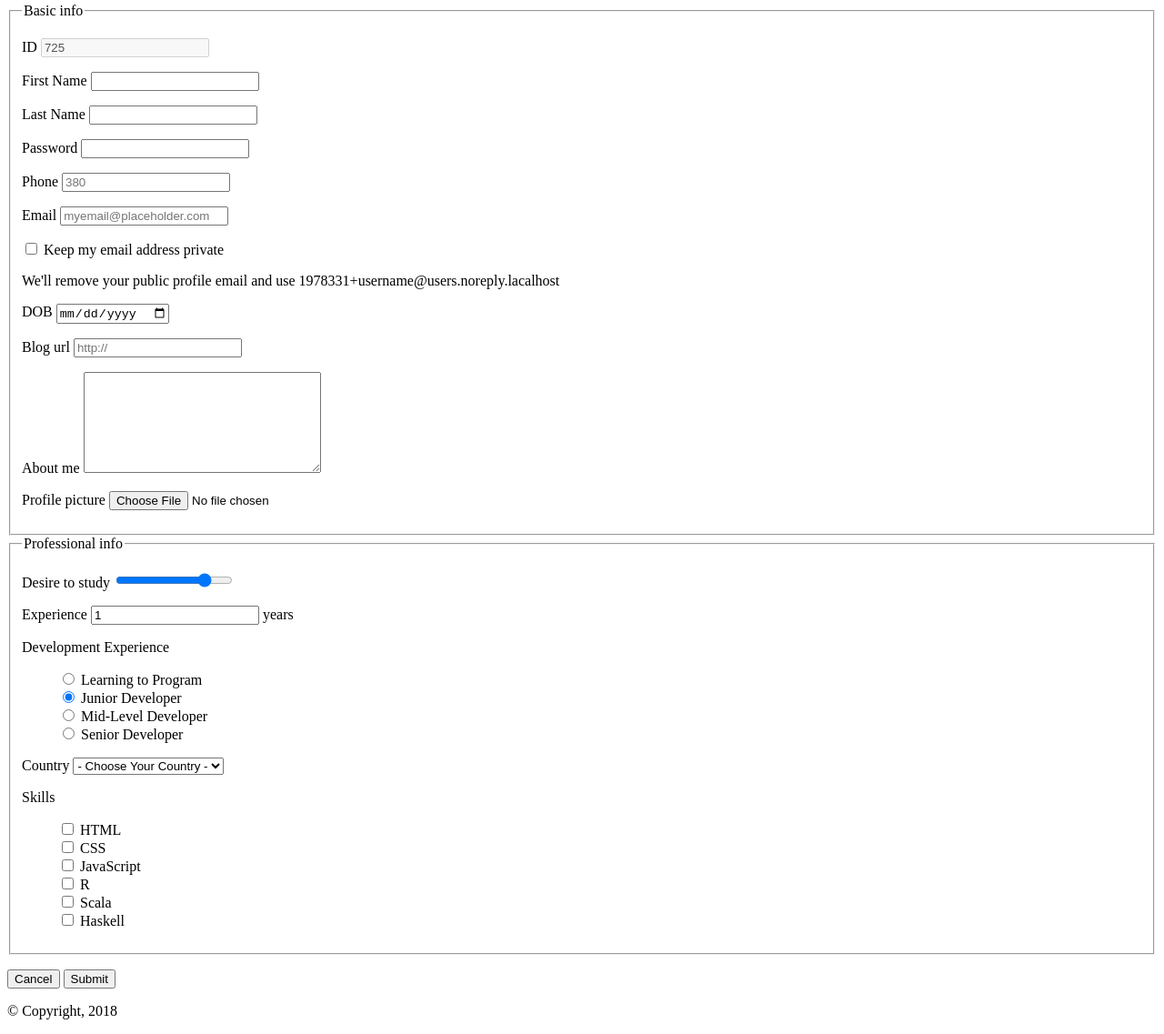
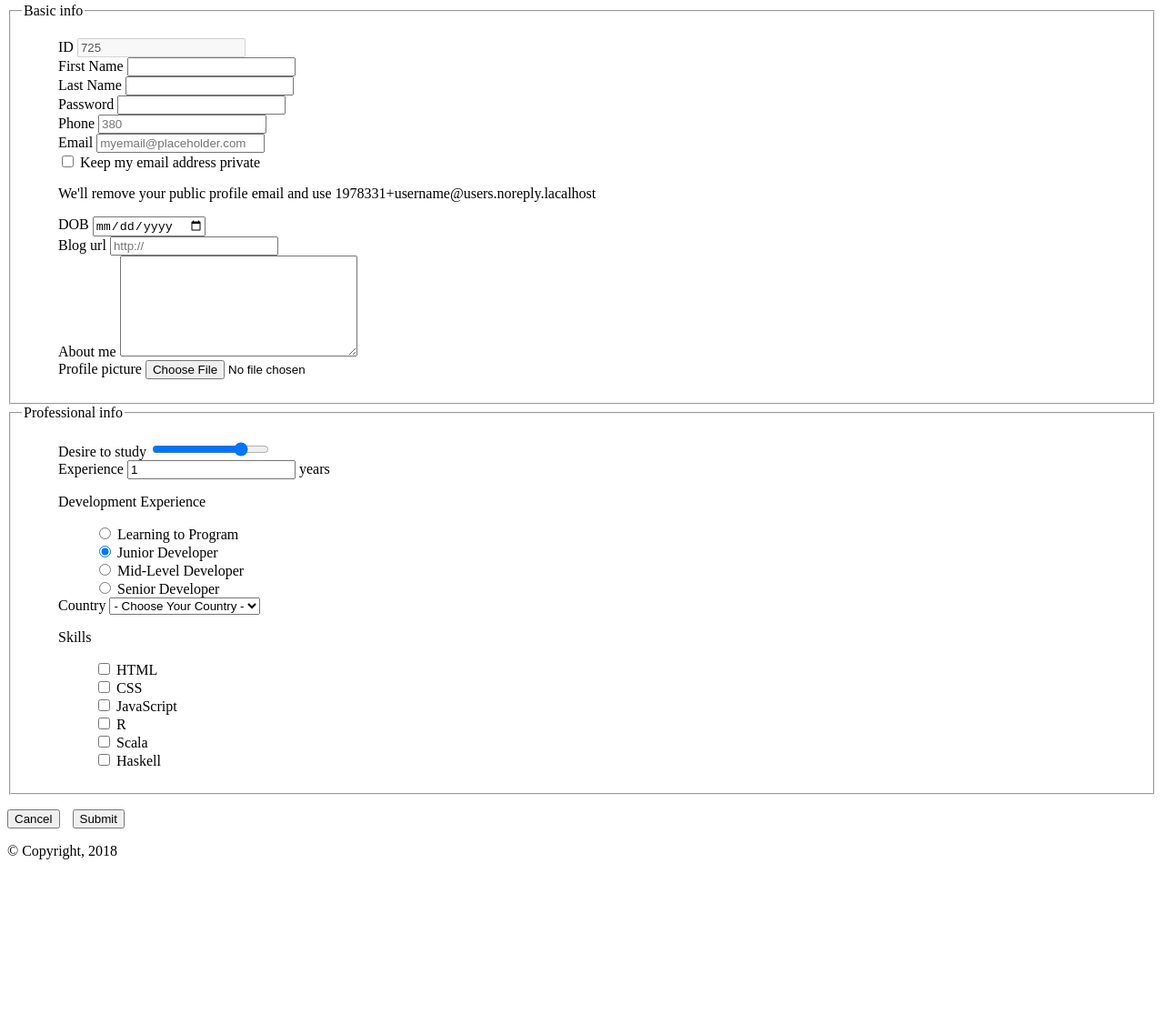
Before and after one commit to iboved/frontend-js-hw, a plain HTML site: page hw2/forms.html in a window 1280 px wide. Shown: the part 77-1214 px from the top of the page at 91% size. After the commit the page ends 1038 px from the top, so only its background shows below. Drawn offline with Linux system fonts and the light colour scheme.

Commit message:
Wrapped input tags in <li> instead of <p>

```diff
--- a/hw2/css/styles.css
+++ b/hw2/css/styles.css
@@ -1,3 +1,13 @@
 .list-unstyled {
     list-style: none;
 }
+.list-inline {
+    padding-left: 0;
+    list-style: none;
+    margin-left: -5px;
+}
+.list-inline > li {
+    display: inline-block;
+    padding-left: 5px;
+    padding-right: 5px;
+}
--- a/hw2/forms.html
+++ b/hw2/forms.html
@@ -9,69 +9,73 @@
         <header>
             <h1>Profile edit page</h1>
         </header>
-        <form action="#" method="post">
+        <form action="https://postman-echo.com/post" method="post">
             <fieldset>
                 <legend>Basic info</legend>
-                <p>
+                <ul class="list-unstyled">
+                    <li>
                         <input type="hidden" name="_token" value="33vMgUpnebyrVyt9UecusU0jaub7wLECJJIZg2Bm">
-                </p>
-                <p>
+                    </li>
+                    <li>
                         <label for="id">ID</label>
                         <input type="text" id="id" name="id" value="725" disabled>
-                </p>
-                <p>
+                    </li>
+                    <li>
                         <label for="firstName">First Name</label>
                         <input type="text" id="firstName" name="first_name">
-                </p>
-                <p>
+                    </li>
+                    <li>
                         <label for="lastName">Last Name</label>
                         <input type="text" id="lastName" name="last_name">
-                </p>
-                <p>
+                    </li>
+                    <li>
                         <label for="password">Password</label>
                         <input type="password" id="password" name="password">
-                </p>
-                <p>
+                    </li>
+                    <li>
                         <label for="phone">Phone</label>
                         <input type="tel" id="phone" name="phone" placeholder="380">
-                </p>
-                <p>
+                    </li>
+                    <li>
                         <label for="email">Email</label>
                         <input type="email" id="email" name="email" placeholder="myemail@placeholder.com">
-                </p>
-                <p>
+                    </li>
+                    <li>
                         <input type="checkbox" id="keepPrivate" name="keep_private" value="1">
                         <label for="keepPrivate">Keep my email address private</label>
-                </p>
                         <p>We'll remove your public profile email and use 1978331+username@users.noreply.lacalhost</p>
-                <p>
+                    </li>
+                    <li>
                         <label for="dob">DOB</label>
                         <input type="date" id="dob" name="dob">
-                </p>
-                <p>
+                    </li>
+                    <li>
                         <label for="blogUrl">Blog url</label>
                         <input type="url" id="blogUrl" name="blog_url" placeholder="http://">
-                </p>
-                <p>
+                    </li>
+                    <li>
                         <label for="about">About me</label>
                         <textarea id="about" name="about" rows="7" cols="30"></textarea>
-                </p>
-                <p>
+                    </li>
+                    <li>
                         <label for="profilePicture">Profile picture</label>
                         <input type="file" id="profilePicture" name="profile_picture">
-                </p>
+                    </li>
+                </ul>
             </fieldset>
             <fieldset>
                 <legend>Professional info</legend>
-                <p>
+                <ul class="list-unstyled">
+                    <li>
                         <label for="desireToStudy">Desire to study</label>
                         <input type="range" id="desireToStudy" name="desire_to_study" value="80">
-                </p>
-                <p>
+                    </li>
+                    <li>
                         <label for="experience">Experience</label>
                         <input type="number" id="experience" name="experience" min="0" value="1">
                         years
-                </p>
+                    </li>
+                    <li>
                         <p>Development Experience</p>
                         <ul class="list-unstyled">
                             <li>
@@ -91,7 +95,8 @@
                                 <label for="seniorDeveloper">Senior Developer</label>
                             </li>
                         </ul>
-                <p>
+                    </li>
+                    <li>
                         <label for="country">Country</label>
                         <select id="country" name="country">
                             <option value="" disabled selected>- Choose Your Country -</option>
@@ -99,7 +104,8 @@
                             <option value="thailand">Thailand</option>
                             <option value="spain">Spain</option>
                         </select>
-                </p>
+                    </li>
+                    <li>
                         <p>Skills</p>
                         <ul class="list-unstyled">
                             <li>
@@ -127,11 +133,17 @@
                                 <label for="haskell">Haskell</label>
                             </li>
                         </ul>
+                    </li>
+                </ul>
             </fieldset>
-            <p>
+            <ul class="list-inline">
+                <li>
                     <button type="reset">Cancel</button>
+                </li>
+                <li>
                     <button type="submit">Submit</button>
-            </p>
+                </li>
+            </ul>
         </form>
         <footer>
             <p>© Copyright, 2018</p>
```
Lines whose indentation alone changed are shown as unchanged.
